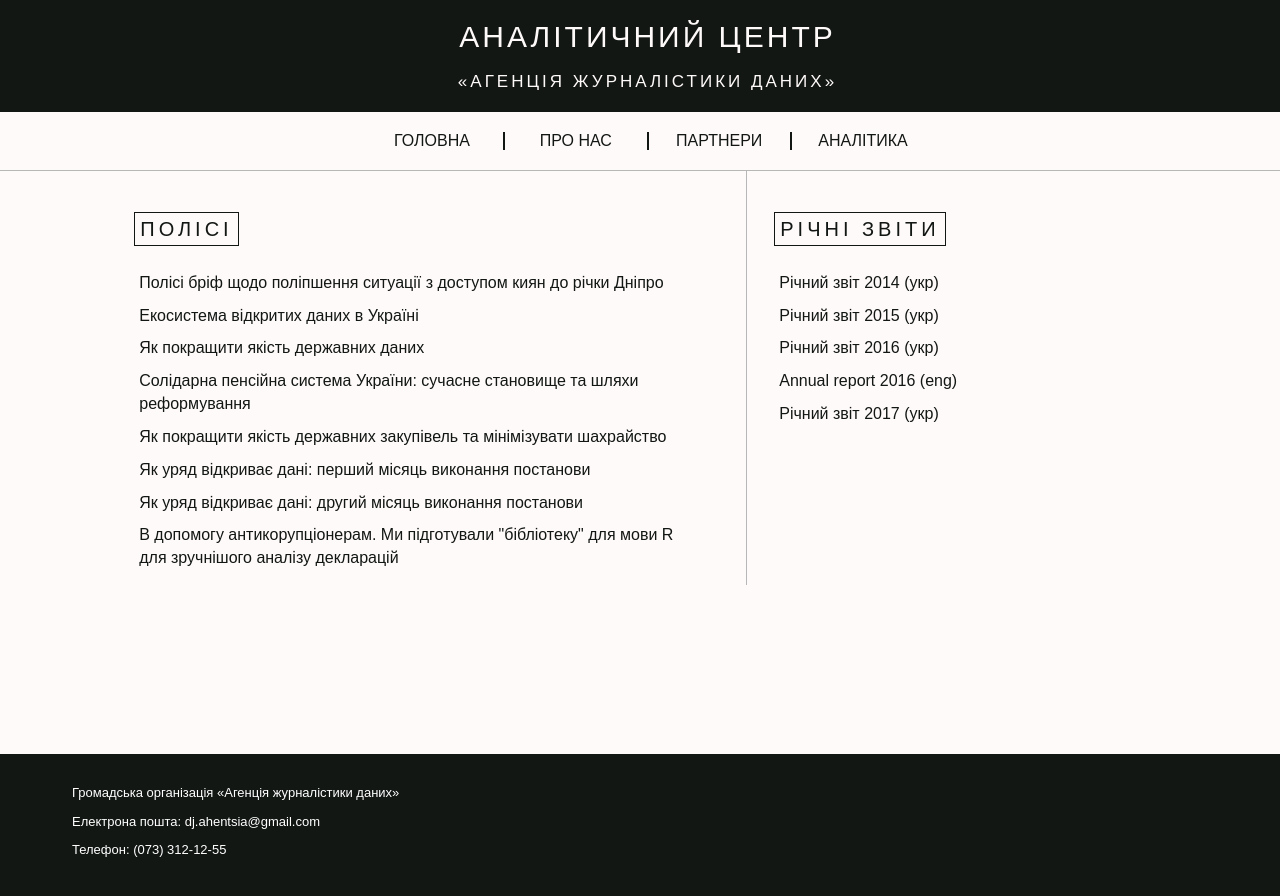
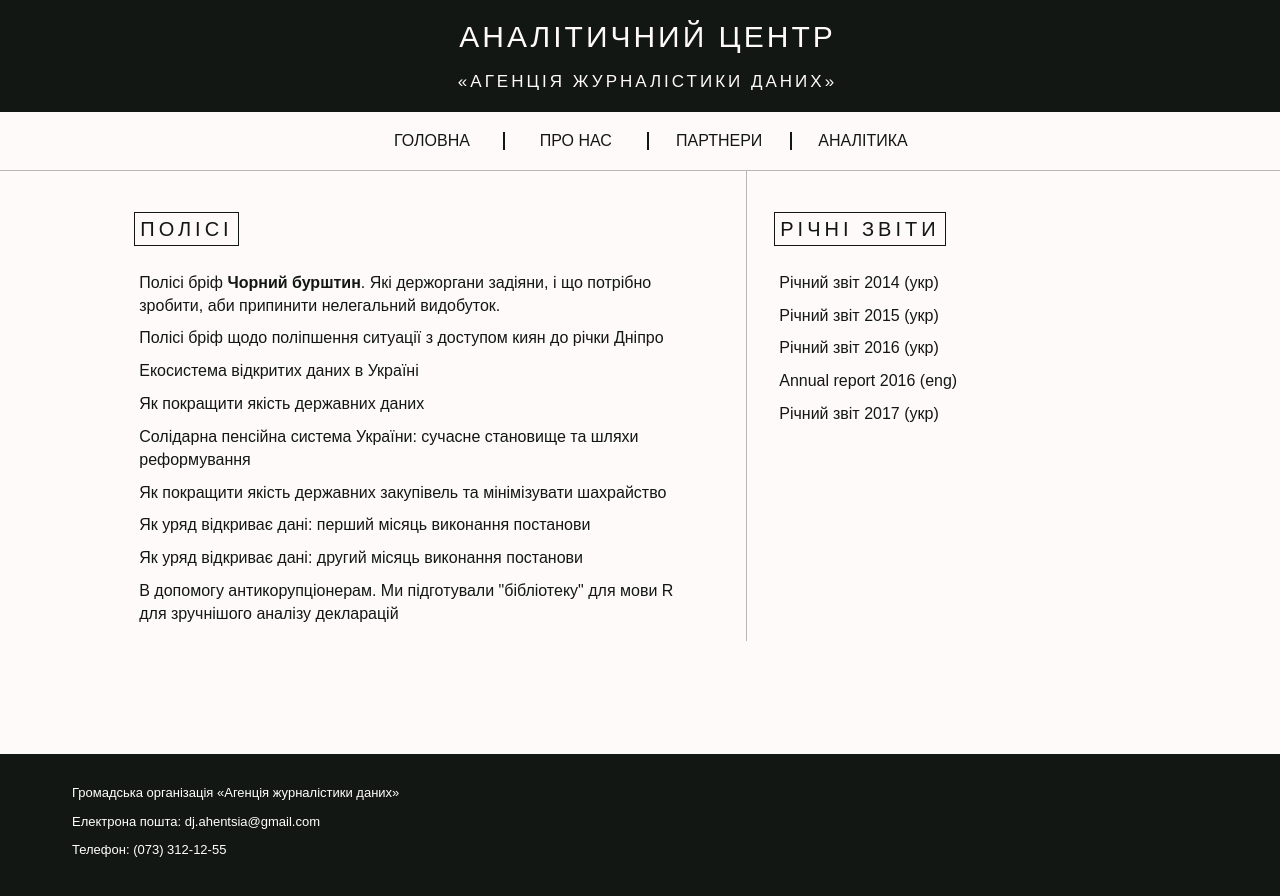
Before and after one commit to YevhDr/my-blog, a Jekyll site: the page built from analytics.md, in a window 1280 px wide. Shown: the top 896 px of the page. Built offline with Jekyll 4.4.1, drawn with Linux system fonts in a browser that asks for light colours; a script that is not in the unit is left out.

Commit message:
додала проект по автівкам і полісі Бурштин

```diff
--- a/_layouts/analytics.html
+++ b/_layouts/analytics.html
@@ -10,6 +10,9 @@ layout: "wrapper"
 
                 <h2 class="subtitle m-t-40 m-b-20"><span>Полісі</span></h2>
                 <ul class="list-style-type-none m-l-0 p-l-0">
+
+                    <li class="withborder"><a href="{{ site.baseurl }}/assets/files/policy_brief_burshtyn.pdf" target="_blank">Полісі бріф <b>Чорний бурштин</b>. Які держоргани задіяни, і що потрібно зробити,
+                        аби припинити нелегальний видобуток.</a></li>
 
                     <li class="withborder"><a href="http://texty.org.ua/pdf/dnipro_recomm.pdf" target="_blank">Полісі бріф щодо поліпшення ситуації з доступом киян до річки Дніпро</a></li>
                     <li class="withborder"><a href="http://texty.org.ua/pdf/open_data_policy.pdf" target="_blank">Екосистема відкритих даних в Україні</a></li>
```
Also changed, not shown: _layouts/home.html (+18 -3 lines), _layouts/wrapper.html (+0 -18 lines).
